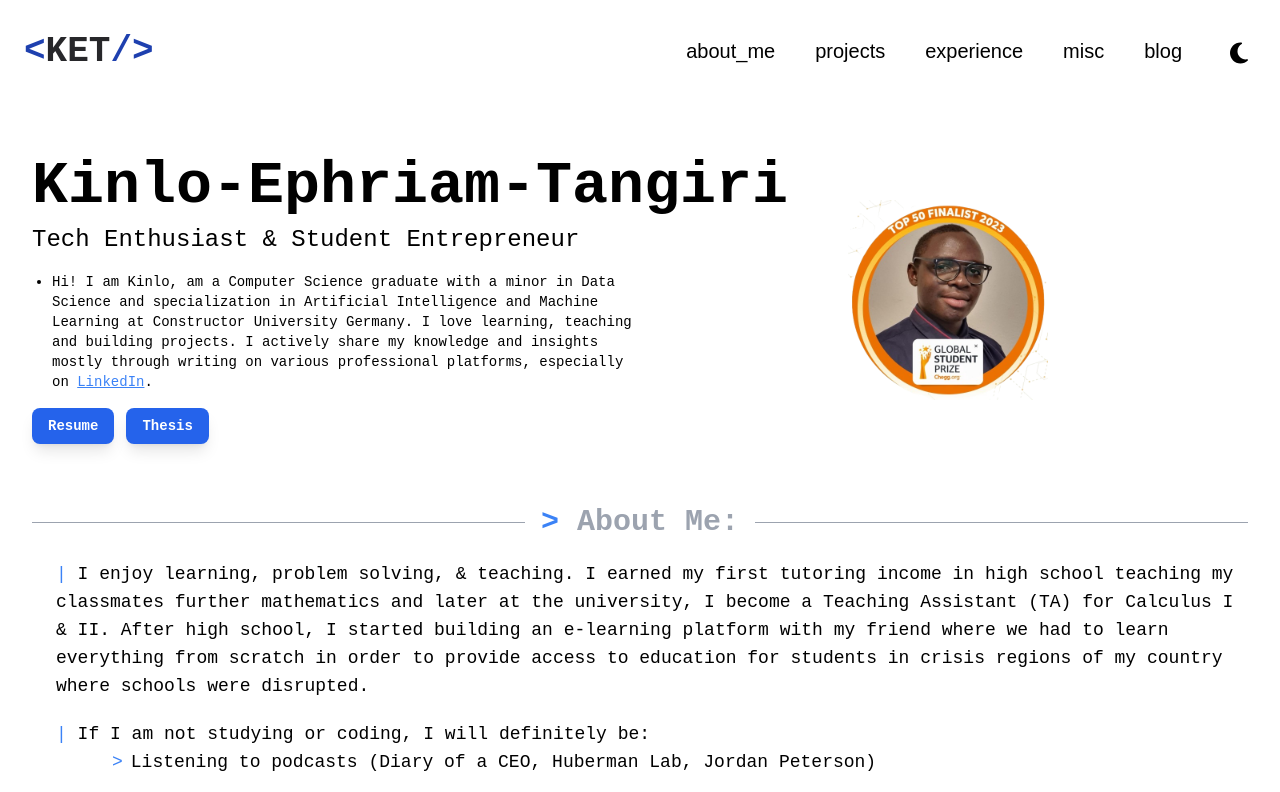
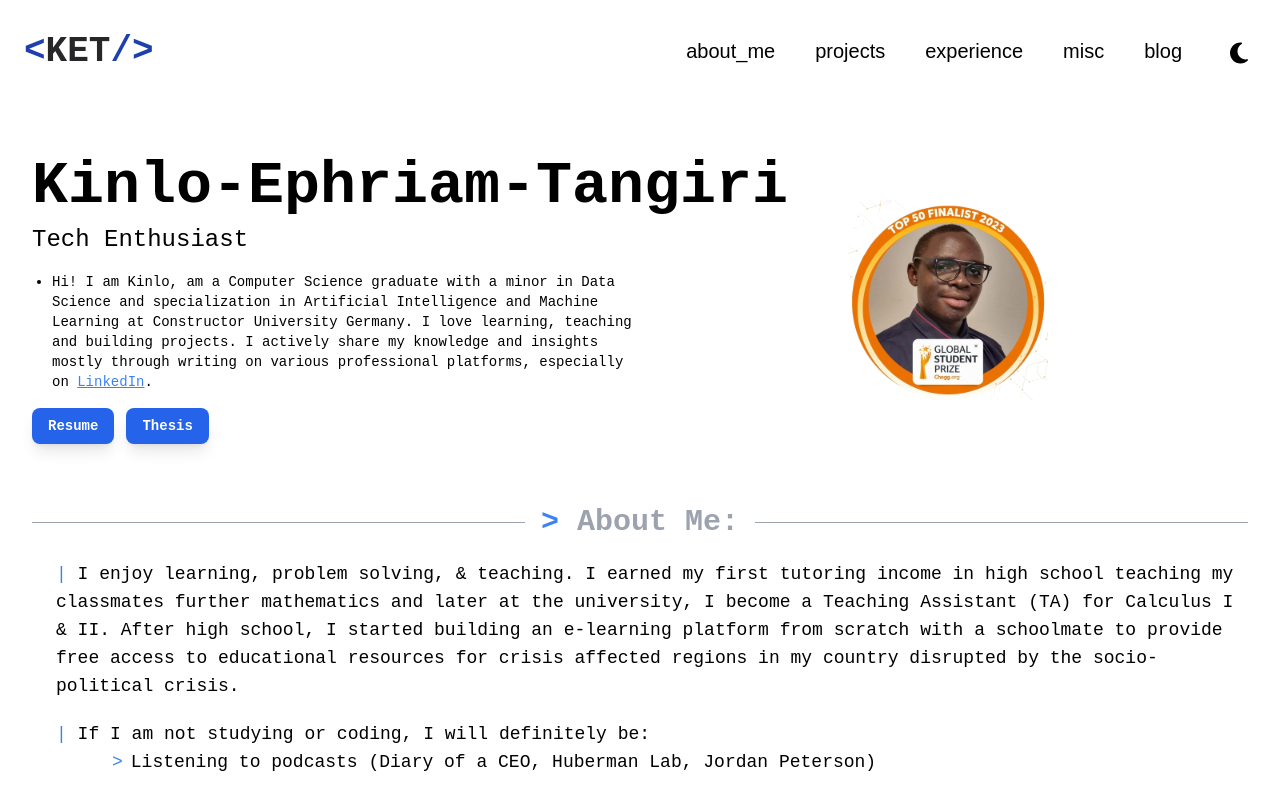
Before and after one commit to 9117KET/my-portfolio, a React (Vite) app: page / in a window 1280 px wide. Shown: the top 792 px of the page. Built offline with nearby package versions, Linux system fonts and the light colour scheme.

Commit message:
updated the portfolio as of 26

```diff
--- a/src/components/AboutMe.tsx
+++ b/src/components/AboutMe.tsx
@@ -1,4 +1,10 @@
-import { builds, hobbies, cvLink, thesisLink } from "../utils/constants";
+import {
+  builds,
+  hobbies,
+  cvLink,
+  thesisLink,
+  // skills, // Commented out for now
+} from "../utils/constants";
 import profileImage from "../utils/images/28-removebg-preview.png";
 
 export default function AboutMe() {
@@ -17,15 +23,15 @@ export default function AboutMe() {
             Kinlo-Ephriam-Tangiri
           </h1>
           <h2 className="text-sm sm:text-xl md:text-2xl mt-2">
-            Tech Enthusiast & Student Entrepreneur
+            Tech Enthusiast
           </h2>
           {/* Introduction list */}
           <ul className="list-disc pl-5 text-xs sm:text-sm mt-4 font-mono">
             <li>
-              Hi! I am Kinlo, am a Computer Science graduate with a minor
-              in Data Science and specialization in Artificial Intelligence and
-              Machine Learning at Constructor University Germany. I
-              love learning, teaching and building projects. I actively share my
+              Hi! I am Kinlo, am a Computer Science graduate with a minor in
+              Data Science and specialization in Artificial Intelligence and
+              Machine Learning at Constructor University Germany. I love
+              learning, teaching and building projects. I actively share my
               knowledge and insights mostly through writing on various
               professional platforms, especially on&nbsp;
               <a
@@ -92,10 +98,10 @@ export default function AboutMe() {
             solving, & teaching. I earned my first tutoring income in high
             school teaching my classmates further mathematics and later at the
             university, I become a Teaching Assistant (TA) for Calculus I & II.
-            After high school, I started building an e-learning platform with my
-            friend where we had to learn everything from scratch in order to
-            provide access to education for students in crisis regions of my
-            country where schools were disrupted.
+            After high school, I started building an e-learning platform from
+            scratch with a schoolmate to provide free access to educational
+            resources for crisis affected regions in my country disrupted by the
+            socio-political crisis.
           </p>
           <div style={{ height: "20px" }}></div>
           <p className="pl-2 md:pl-6 text-xs sm:text-sm md:text-lg dark:text-gray-300">
@@ -120,6 +126,44 @@ export default function AboutMe() {
             ))}
           </ul>
         </div>
+
+        {/* Skills section - commented out for now */}
+        {/* <div className="mt-10">
+          <div className="relative flex py-5 items-center group">
+            <div className="flex-grow border-t border-gray-400 transform transition-transform duration-300 group-hover:scale-x-105"></div>
+            <span
+              className="text-lg sm:text-xl md:text-3xl font-semibold flex-shrink mx-4 text-gray-400
+              transition-colors duration-300 group-hover:text-blue-500"
+            >
+              <span className="text-blue-500">{`>`}</span> Skills & Experience:
+            </span>
+            <div className="flex-grow border-t border-gray-400 transform transition-transform duration-300 group-hover:scale-x-105"></div>
+          </div>
+          <div className="pl-2 md:pl-6 mt-4">
+            <p className="text-xs sm:text-sm md:text-lg dark:text-gray-300 mb-4">
+              <span className="text-blue-500">| </span>Years of experience with
+              various technologies:
+            </p>
+            <div className="flex flex-wrap gap-3 mt-4">
+              {skills.map(
+                (skill: { name: string; years: number }, key: number) => (
+                  <div
+                    key={key}
+                    className="group flex items-center gap-2 px-4 py-2 bg-gray-100 dark:bg-gray-800 rounded-lg
+                             transition-all duration-300 hover:bg-blue-100 dark:hover:bg-blue-900 hover:scale-105"
+                  >
+                    <span className="text-blue-500 font-semibold text-xs sm:text-sm md:text-base">
+                      {skill.name}
+                    </span>
+                    <span className="text-gray-600 dark:text-gray-400 text-xs sm:text-sm md:text-base">
+                      ({skill.years} {skill.years === 1 ? "year" : "years"})
+                    </span>
+                  </div>
+                )
+              )}
+            </div>
+          </div>
+        </div> */}
 
         {/* Section on capabilities */}
         <div className="mt-10">
--- a/src/data/constants.ts
+++ b/src/data/constants.ts
@@ -44,6 +44,35 @@ export const hobbies = [
   "Learning how to play the Piano",
 ];
 
+// Skills with years of experience
+export const skills = [
+  { name: "JavaScript", years: 5 },
+  { name: "HTML", years: 5 },
+  { name: "CSS", years: 5 },
+  { name: "Python", years: 3 },
+  { name: "React", years: 3 },
+  { name: "Next.js", years: 3 },
+  { name: "TypeScript", years: 2 },
+  { name: "Node.js", years: 2 },
+  { name: "Express", years: 2 },
+  { name: "MongoDB", years: 2 },
+  { name: "PostgreSQL", years: 2 },
+  { name: "MySQL", years: 2 },
+  { name: "Tailwind CSS", years: 2 },
+  { name: "Material-UI", years: 2 },
+  { name: "Prisma", years: 2 },
+  { name: "Firebase", years: 2 },
+  { name: "OpenAI API", years: 2 },
+  { name: "Pinecone", years: 2 },
+  { name: "TensorFlow", years: 2 },
+  { name: "Keras", years: 2 },
+  { name: "Pandas", years: 2 },
+  { name: "Scikit-learn", years: 2 },
+  { name: "Java", years: 2 },
+  { name: "Spring Boot", years: 2 },
+  { name: "LangChain", years: 2 },
+];
+
 // Contact information
 export const contacts = [
   {
--- a/src/utils/constants.ts
+++ b/src/utils/constants.ts
@@ -6,6 +6,7 @@ export {
   builds,
   hobbies,
   contacts,
+  skills,
 } from "../data/constants";
 export { projects } from "../data/projects";
 export { experience } from "../data/experience";
```
